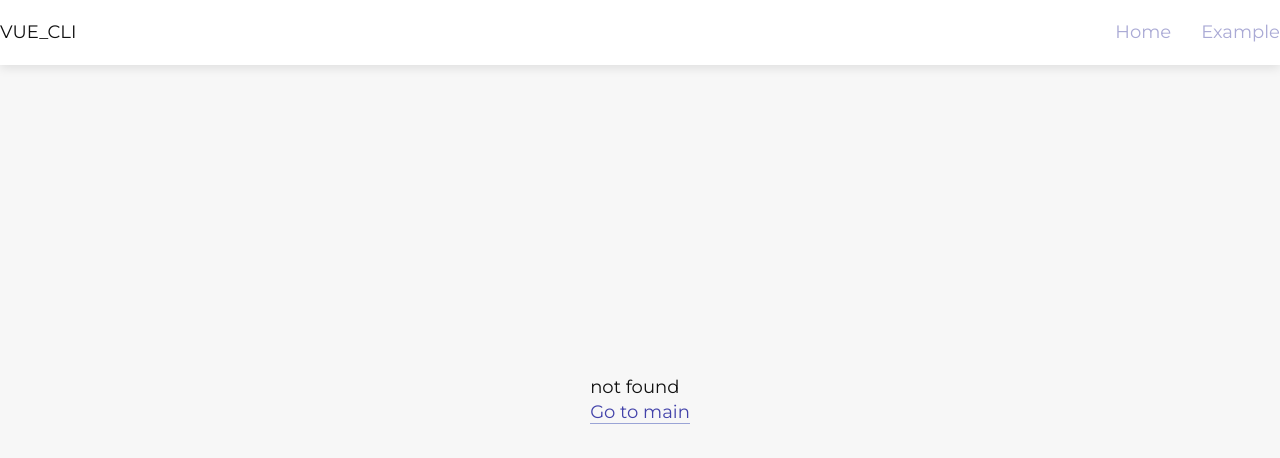
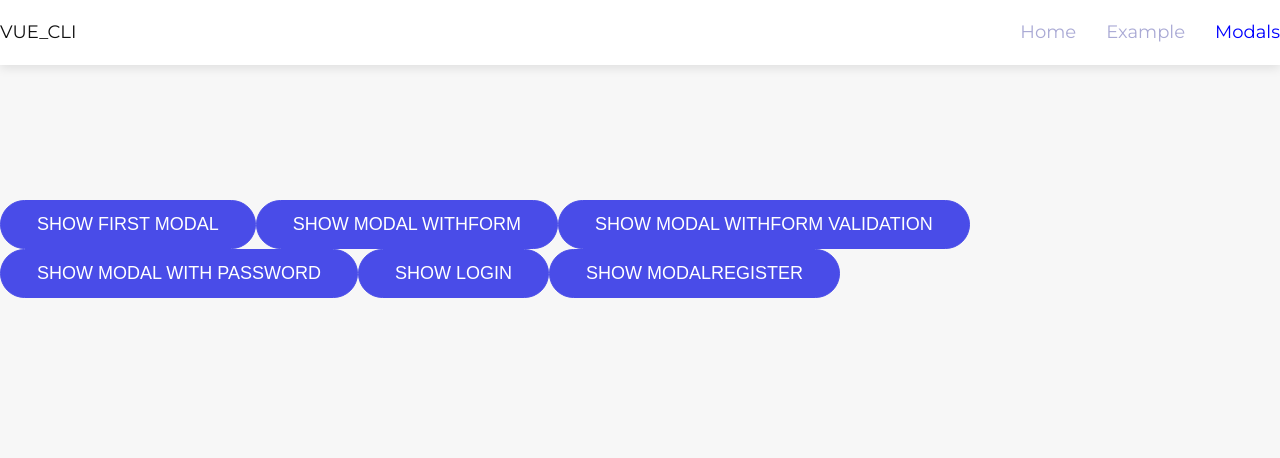
Before and after one commit to jerrygacket/vue-notes, a Vue app: page /modals in a window 1280 px wide. Before the commit this address had no page. Shown: the top 458 px of the page. Built offline with nearby package versions, Linux system fonts and the light colour scheme.

Commit message:
separate page for modals. fix notes storage

```diff
--- a/src/App.vue
+++ b/src/App.vue
@@ -27,6 +27,7 @@ export default {
       links: [
         { title: 'Home', url: '/' },
         { title: 'Example', url: '/example' },
+        { title: 'Modals', url: '/modals' },
       ]
     }
   }
--- /dev/null
+++ b/src/components/ModalsList.vue
@@ -0,0 +1,99 @@
+<template>
+    <div class="wrapper-content wrapper-content--fixed">
+        <section>
+          <div class="container">
+            <button class="btn btnPrimary" @click="modalFirst = !modalFirst">show first modal</button>
+    <button class="btn btnPrimary" @click="modalSecond.show = !modalSecond.show">show modal withForm</button>
+    <button class="btn btnPrimary" @click="modalValidate = !modalPassword">show modal withForm validation</button>
+    <button class="btn btnPrimary" @click="modalPassword = !modalValidate">show modal with password</button>
+    <button class="btn btnPrimary" @click="modalLogin = !modalLogin">show login</button>
+    <button class="btn btnPrimary" @click="modalRegister = !modalRegister">show modalRegister</button>
+
+    <modalComponent
+    v-show="modalFirst"
+    title="modal 1"
+    @close="modalFirst = false">
+    <template v-slot:body>
+    <h1>Здесь мог быть заголовок страницы</h1>
+    <button class="btn btnDefaul" @click="modalFirst = false">Close modal</button>
+    </template>
+    </modalComponent>
+
+    <modalComponent
+    v-show="modalSecond.show"
+    title="modal with form"
+    @close="modalSecond.show = false">
+        <template v-slot:body>
+        <form @submit.prevent="submitSecondForm">
+            <label>Name:</label>
+            <input type="text" v-model="modalSecond.name">
+            <label>Email:</label>
+            <input type="text" v-model="modalSecond.email">
+            <button type="submit" class="btn btnDefaul" @click="modalSecond.show = false">Submit</button>
+        </form>
+        </template>
+    </modalComponent>
+
+        <modalValidate v-show="modalValidate" @close="modalValidate = false" />
+        <modalPassword v-show="modalPassword" @close="modalPassword = false" />
+        <modalLogin v-show="modalLogin" @close="modalLogin = false" @switchModal = "switchModal" />
+        <modalRegister v-show="modalRegister" @close="modalRegister = false" @switchModal = "switchModal" />
+          </div>
+        </section>
+    </div>
+</template>
+
+<script>
+import modalComponent from '@/components/ModalComponent.vue'
+import modalValidate from '@/components/ModalValidate.vue'
+import modalPassword from '@/components/ModalPassword.vue'
+import modalLogin from '@/components/ModalLogin.vue'
+import modalRegister from '@/components/ModalRegister.vue'
+
+export default {
+  components: {
+    modalComponent,
+    modalValidate,
+    modalPassword,
+    modalLogin,
+    modalRegister
+  },
+  data () {
+    return {
+      modalFirst: false,
+      modalValidate: false,
+      modalPassword: false,
+      modalLogin: false,
+      modalRegister: false,
+      modalSecond: {
+        show: false,
+        name: '',
+        email: '',
+      }
+    }
+  },
+  methods: {
+      submitSecondForm() {
+        let data = {
+          name: this.modalSecond.name,
+          email: this.modalSecond.email,
+        }
+        console.log(data);
+        this.clearSecondForm()
+      },
+      clearSecondForm() {
+        this.modalSecond.name = '';
+        this.modalSecond.email = '';
+        this.modalSecond.show = false;
+      },
+      switchModal (modal) {
+        if (modal === 'login') {
+          this.modalLogin = true;
+        }
+        if (modal === 'register') {
+          this.modalRegister = true;
+        }
+      },
+  }
+}
+</script>
--- a/src/components/NotesList.vue
+++ b/src/components/NotesList.vue
@@ -56,7 +56,7 @@ export default {
             this.$store.dispatch('removeNote', id);
         },
         async editNote (id) {
-            this.loadedNote = JSON.parse(JSON.stringify(this.$store.getNoteById(id)));
+            this.loadedNote = this.$store.getters.getNoteById(id);
             await nextTick();
             this.$refs['tilteEdit' +this.loadedNote.id][0].focus();
         },
--- a/src/pages/HomePage.vue
+++ b/src/pages/HomePage.vue
@@ -2,54 +2,10 @@
   <div class="wrapper-content wrapper-content--fixed">
       <section>
         <div class="container">
-          <p>{{ storeMessage }}</p>
-          <button class="btn btnPrimary" @click="modalFirst = !modalFirst">show first modal</button>
-          <button class="btn btnPrimary" @click="modalSecond.show = !modalSecond.show">show modal withForm</button>
-          <button class="btn btnPrimary" @click="modalValidate = !modalPassword">show modal withForm validation</button>
-          <button class="btn btnPrimary" @click="modalPassword = !modalValidate">show modal with password</button>
-          <button class="btn btnPrimary" @click="modalLogin = !modalLogin">show login</button>
-          <button class="btn btnPrimary" @click="modalRegister = !modalRegister">show modalRegister</button>
-
-          <modalComponent
-          v-show="modalFirst"
-          title="modal 1"
-          @close="modalFirst = false">
-
-          <template v-slot:body>
-            <h1>Здесь мог быть заголовок страницы</h1>
-            <button class="btn btnDefaul" @click="modalFirst = false">Close modal</button>
-          </template>
-
-        </modalComponent>
-
-        <modalComponent
-          v-show="modalSecond.show"
-          title="modal with form"
-          @close="modalSecond.show = false">
-
-          <template v-slot:body>
-            <form @submit.prevent="submitSecondForm">
-              <label>Name:</label>
-              <input type="text" v-model="modalSecond.name">
-              <label>Email:</label>
-              <input type="text" v-model="modalSecond.email">
-              <button type="submit" class="btn btnDefaul" @click="modalSecond.show = false">Submit</button>
-            </form>
-          </template>
-
-        </modalComponent>
-
-        <modalValidate v-show="modalValidate" @close="modalValidate = false" />
-        <modalPassword v-show="modalPassword" @close="modalPassword = false" />
-        <modalLogin v-show="modalLogin" @close="modalLogin = false" @switchModal = "switchModal" />
-        <modalRegister v-show="modalRegister" @close="modalRegister = false" @switchModal = "switchModal" />
-
-
-
+          <h2>New Note</h2>
           <newNote />
-
+          <hr>
           <div class="note-header">
-
             <h1>{{ title }}</h1>
 
             <searchNotes
@@ -75,22 +31,12 @@
 import newNote from '@/components/NewNote.vue'
 import notesList from '@/components/NotesList.vue'
 import searchNotes from '@/components/SearchNotes.vue'
-import modalComponent from '@/components/ModalComponent.vue'
-import modalValidate from '@/components/ModalValidate.vue'
-import modalPassword from '@/components/ModalPassword.vue'
-import modalLogin from '@/components/ModalLogin.vue'
-import modalRegister from '@/components/ModalRegister.vue'
 
 export default {
   components: {
     newNote,
     notesList,
-    searchNotes,
-    modalComponent,
-    modalValidate,
-    modalPassword,
-    modalLogin,
-    modalRegister
+    searchNotes
   },
   data () {
     return {
@@ -116,35 +62,9 @@ export default {
         },
     }
   },
-  methods: {
-      submitSecondForm() {
-        let data = {
-          name: this.modalSecond.name,
-          email: this.modalSecond.email,
-        }
-        console.log(data);
-        this.clearSecondForm()
-      },
-      clearSecondForm() {
-        this.modalSecond.name = '';
-        this.modalSecond.email = '';
-        this.modalSecond.show = false;
-      },
-      switchModal (modal) {
-        if (modal === 'login') {
-          this.modalLogin = true;
-        }
-        if (modal === 'register') {
-          this.modalRegister = true;
-        }
-      },
-  },
-  computed: {
+    computed: {
     notesFilter () {
       return this.$store.getters.getNotes(this.search)
-    },
-    storeMessage () {
-      return this.$store.getters.getMessage
     }
   }
 }
--- /dev/null
+++ b/src/pages/ModalsPage.vue
@@ -0,0 +1,19 @@
+<template>
+    <div class="wrapper-content wrapper-content--fixed">
+        <section>
+          <div class="container">
+            <modalsList />
+          </div>
+        </section>
+    </div>
+</template>
+
+<script>
+import modalsList from '@/components/ModalsList.vue'
+
+export default {
+  components: {
+    modalsList
+  }
+}
+</script>
--- a/src/routes.js
+++ b/src/routes.js
@@ -8,6 +8,7 @@ Vue.use(Router)
 import HomePage from '@/pages/HomePage'
 import ExamplePage from '@/pages/ExamplePage'
 import NotFound from '@/pages/404Page'
+import ModalsPage from '@/pages/ModalsPage'
 
 // routering
 export default new Router({
@@ -28,5 +29,10 @@ export default new Router({
             name: 'NotFound',
             component: NotFound
         },
+        {
+            path: '/modals',
+            name: 'modals',
+            component: ModalsPage
+        },
     ]
 })
--- a/src/store/notes.js
+++ b/src/store/notes.js
@@ -69,21 +69,17 @@ export default {
     },
     getters: {
         getNotes: (state) => (search) => {
-            let arr = state.notesList;
-
-            if (!search) return arr
+            if (!search) return state.notesList
 
             search = search.trim().toLowerCase();
 
-            arr = arr.filter(function(item) {
+            return state.notesList.filter(function(item) {
                 if (item.title.toLowerCase().indexOf(search) !== -1)
                 return item
             });
-
-            return arr;
         },
         getNoteById: (state) => (id) => {
-            state.notesList.find((element) => element.id === +id)
+            return state.notesList.find((element) => element.id === +id)
         }
     },
 }
```
